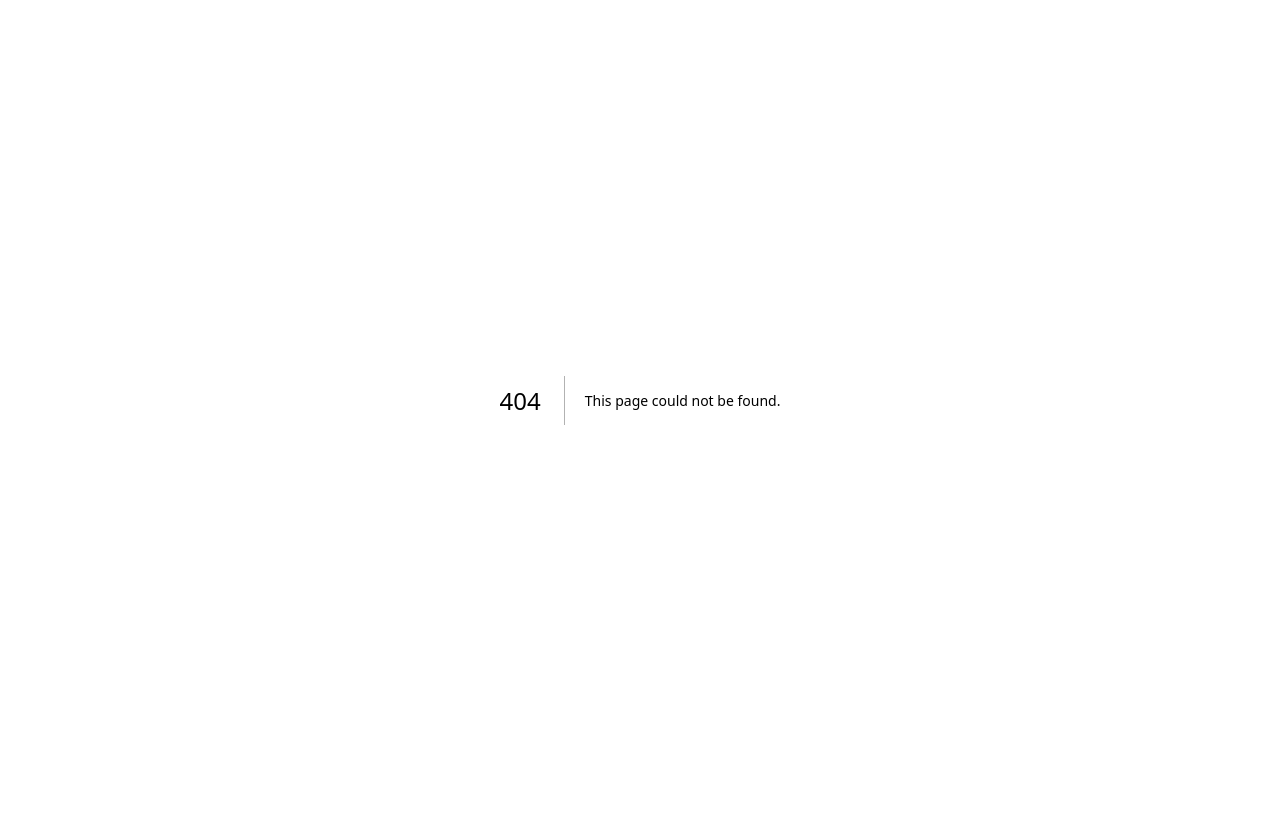
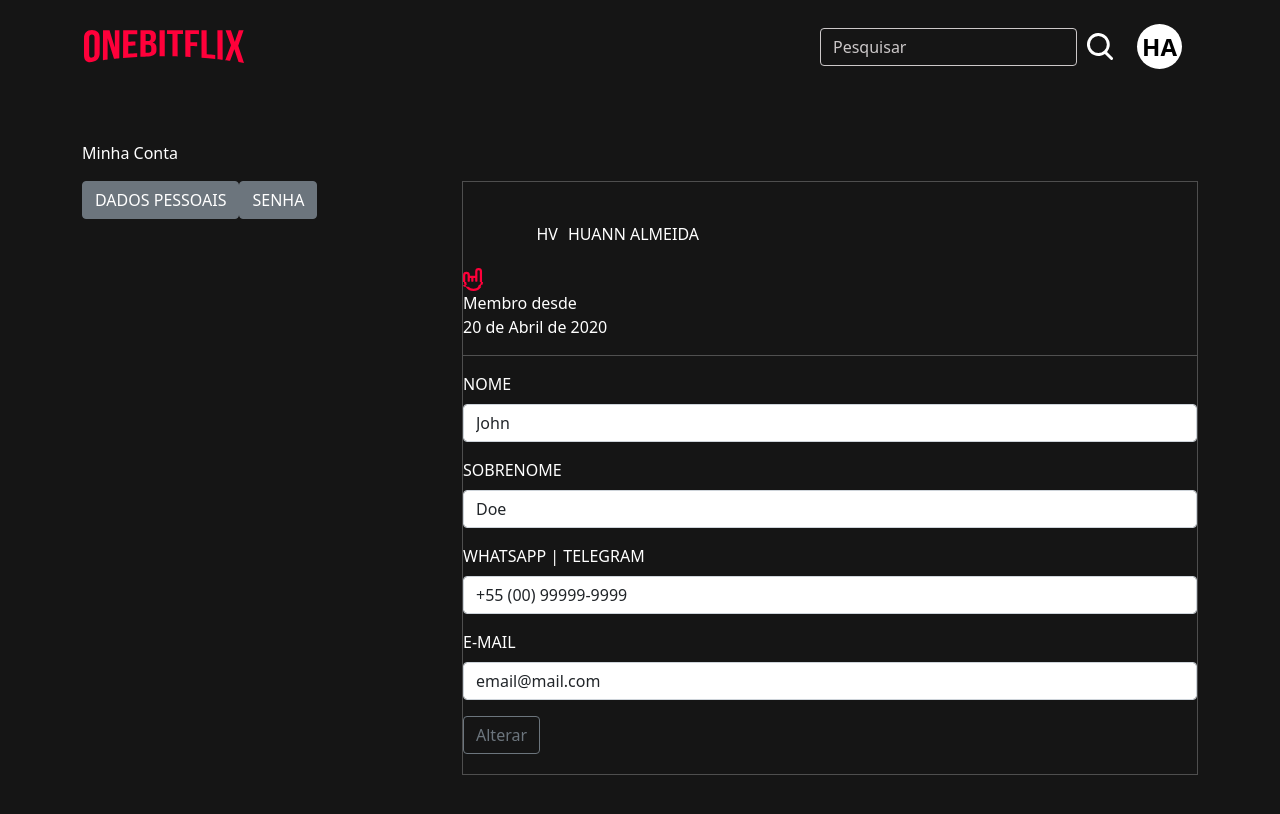
Before and after one commit to huannvictor/onebitflix-frontend, a Next.js app: page /profile in a window 1280 px wide. Before the commit this address had no page. Shown: the top 814 px of the page. Built offline with nearby package versions, Linux system fonts and the light colour scheme.

Commit message:
Estrutura do profile - Parte 1

```diff
--- /dev/null
+++ b/src/components/profile/user/index.tsx
@@ -0,0 +1,101 @@
+/* eslint-disable @next/next/no-img-element */
+import { Button, Form, FormGroup, Input, Label } from "reactstrap";
+
+import styles from "../../../styles/profile.module.scss";
+
+const UserForm = () => {
+  return (
+    <>
+      <Form className={styles.form}>
+        <div className={styles.formName}>
+          <p className={styles.nameAbbreviation}>HV</p>
+          <p className={styles.userName}>HUANN ALMEIDA</p>
+        </div>
+        <div className={styles.membershipTime}>
+          <img
+            src="/profile/iconUserAccount.svg"
+            alt="User Icon"
+            className={styles.membershipTimeImg}
+          />
+          <p className={styles.membershipTimeText}>
+            Membro desde <br />
+            20 de Abril de 2020
+          </p>
+        </div>
+
+        <hr />
+
+        <div>
+          <FormGroup>
+            <Label className={styles.label} for="firstName">
+              NOME
+            </Label>
+            <Input
+              name="firstName"
+              type="text"
+              id="firstName"
+              placeholder="Primeiro Nome"
+              required
+              maxLength={20}
+              className={styles.inputFlex}
+              value={"John"}
+            />
+          </FormGroup>
+          <FormGroup>
+            <Label className={styles.label} for="lastName">
+              SOBRENOME
+            </Label>
+            <Input
+              name="lastName"
+              type="text"
+              id="lastName"
+              placeholder="Sobrenome"
+              required
+              maxLength={20}
+              className={styles.inputFlex}
+              value={"Doe"}
+            />
+          </FormGroup>
+        </div>
+
+        <div>
+          <FormGroup>
+            <Label className={styles.label} for="phone">
+              WHATSAPP | TELEGRAM
+            </Label>
+            <Input
+              name="phone"
+              type="tel"
+              id="phone"
+              placeholder="+55 (××) ×××××-××××"
+              required
+              className={styles.input}
+              value={"+55 (00) 99999-9999"}
+            />
+          </FormGroup>
+
+          <FormGroup>
+            <Label className={styles.label} for="email">
+              E-MAIL
+            </Label>
+            <Input
+              name="email"
+              type="email"
+              id="email"
+              placeholder="email@mail.com"
+              required
+              className={styles.input}
+              value={"email@mail.com"}
+            />
+          </FormGroup>
+
+          <Button className={styles.formBtn} outline type="submit">
+            Alterar
+          </Button>
+        </div>
+      </Form>
+    </>
+  );
+};
+
+export default UserForm;
--- a/src/pages/_document.tsx
+++ /dev/null
@@ -1,13 +0,0 @@
-import { Html, Head, Main, NextScript } from 'next/document'
-
-export default function Document() {
-  return (
-    <Html lang="en">
-      <Head />
-      <body>
-        <Main />
-        <NextScript />
-      </body>
-    </Html>
-  )
-}
--- /dev/null
+++ b/src/pages/profile.tsx
@@ -0,0 +1,34 @@
+import Head from "next/head";
+import { Button, Col, Container, Row } from "reactstrap";
+import HeaderAuth from "@/components/common/headerAuth";
+import UserForm from "@/components/profile/user";
+
+import styles from "../styles/profile.module.scss";
+
+const UserInfo = () => {
+  return (
+    <>
+      <Head>
+        <title>OneBitFlix - Meus Dados</title>
+        <link rel="shortcut icon" href="/favicon.svg" type="image/svg+xml" />
+      </Head>
+      <main>
+        <HeaderAuth />
+        <Container className="py-5">
+          <p className={styles.title}>Minha Conta</p>
+          <Row className="pt-3 pb-5">
+            <Col md={4} className={styles.btnColumn}>
+              <Button className={styles.renderForm}>DADOS PESSOAIS</Button>
+              <Button className={styles.renderForm}>SENHA</Button>
+            </Col>
+            <Col md>
+              <UserForm />
+            </Col>
+          </Row>
+        </Container>
+      </main>
+    </>
+  );
+};
+
+export default UserInfo;
--- /dev/null
+++ b/src/styles/profile.module.scss
@@ -0,0 +1,53 @@
+@import "./colors.module.scss";
+
+.form {
+  border: 1px solid $darkGray;
+  padding: 20px 0;
+  max-width: 100%;
+}
+
+.formName {
+  display: flex;
+  align-items: center;
+  gap: 10px;
+  width: 80%;
+  margin: 20px auto;
+  text-transform: uppercase;
+}
+
+.nameAbbreviation {
+}
+
+.userName {
+}
+
+.membershipTime {
+}
+
+.membershipTimeImg {
+  width: 20px;
+}
+
+.membershipTimeText {
+}
+
+.label {
+}
+
+.input {
+}
+
+.inputFlex {
+}
+
+.formBtn {
+}
+
+.title {
+}
+
+.btnColumn {
+}
+
+.renderForm {
+}
```
Also changed, not shown: src/components/profile/password/index.tsx (added).
